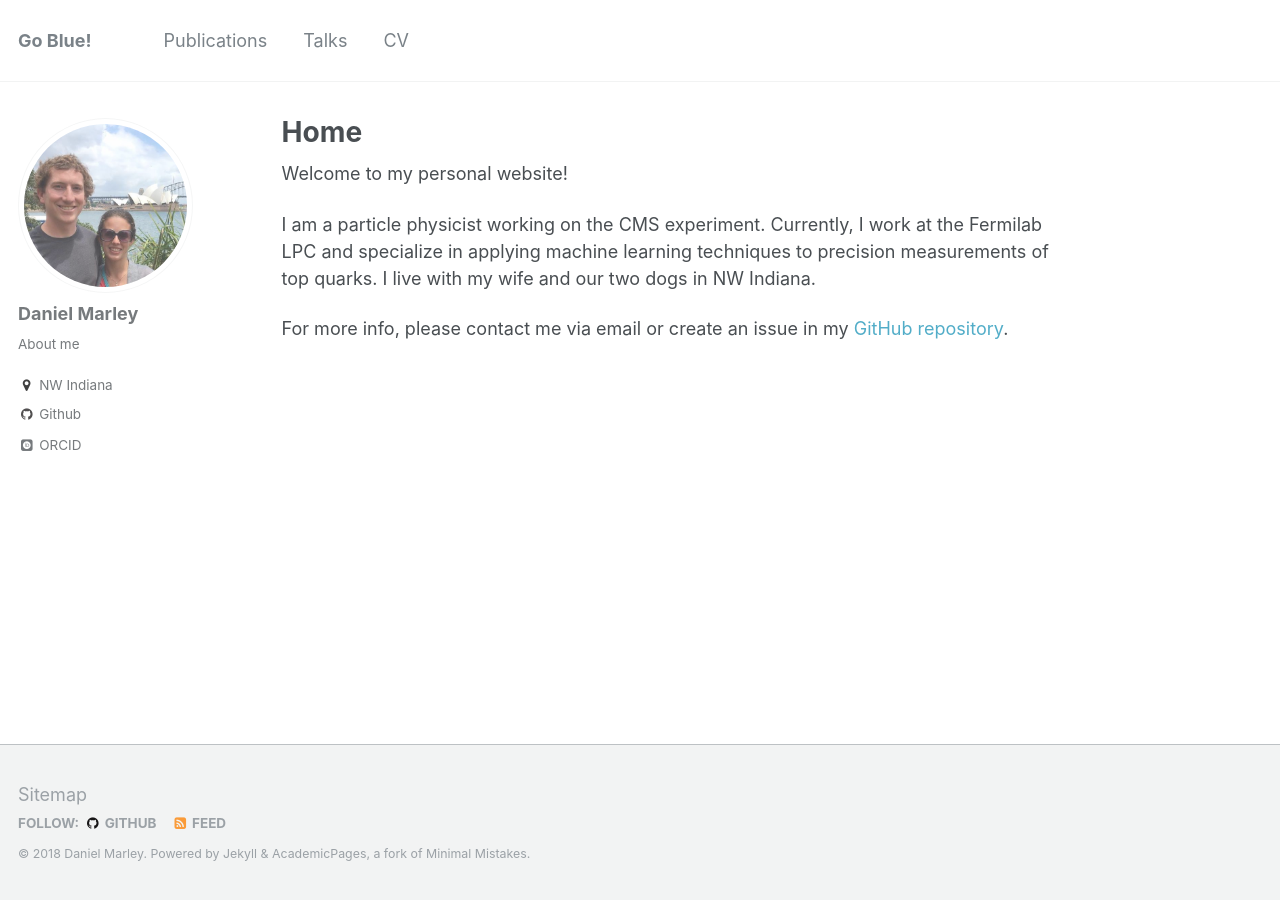
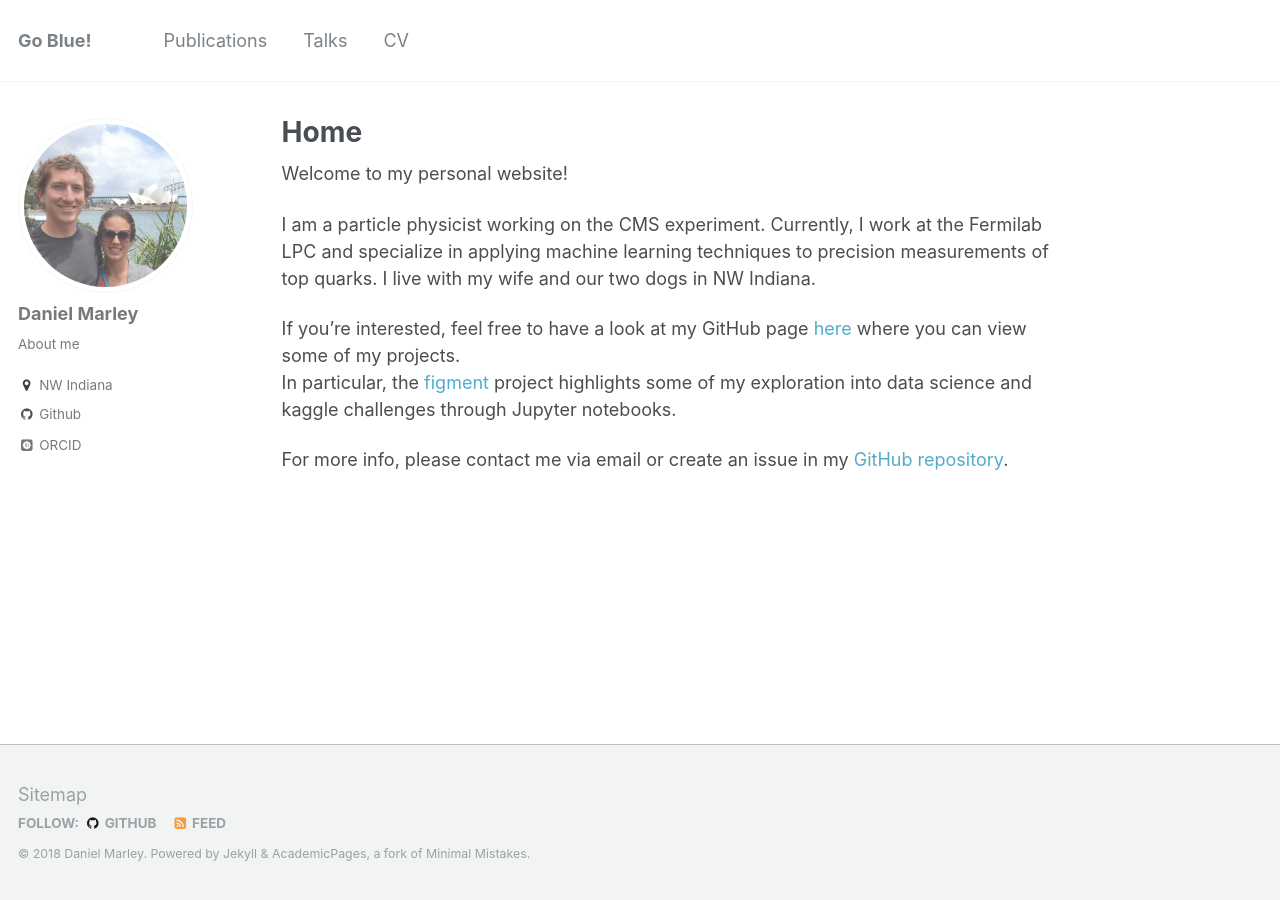
Before and after one commit to demarley/demarley.github.io, a Jekyll site: the page built from _pages/about.md, in a window 1280 px wide. Built offline with Jekyll 4.4.1, drawn with Linux system fonts in a browser that asks for light colours; some web fonts are replaced.

Commit message:
Update about.md

```diff
--- a/_pages/about.md
+++ b/_pages/about.md
@@ -14,5 +14,11 @@ Currently, I work at the Fermilab LPC and specialize in
 applying machine learning techniques to precision measurements of top quarks.
 I live with my wife and our two dogs in NW Indiana.
 
+If you're interested, feel free to have a look at my GitHub page
+[here](https://github.com/demarley)
+where you can view some of my projects.
+In particular, the [figment](https://github.com/demarley/figment)
+project highlights some of my exploration into data science and kaggle challenges through Jupyter notebooks.
+
 For more info, please contact me via email or create an issue
 in my [GitHub repository](https://github.com/demarley/demarley.github.io).
```
